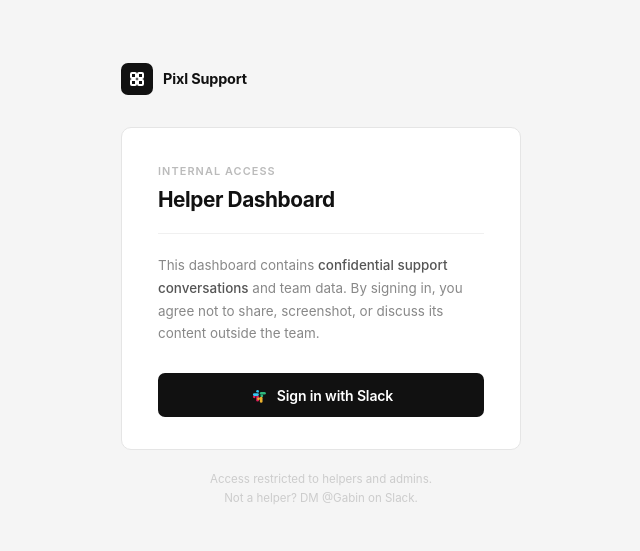
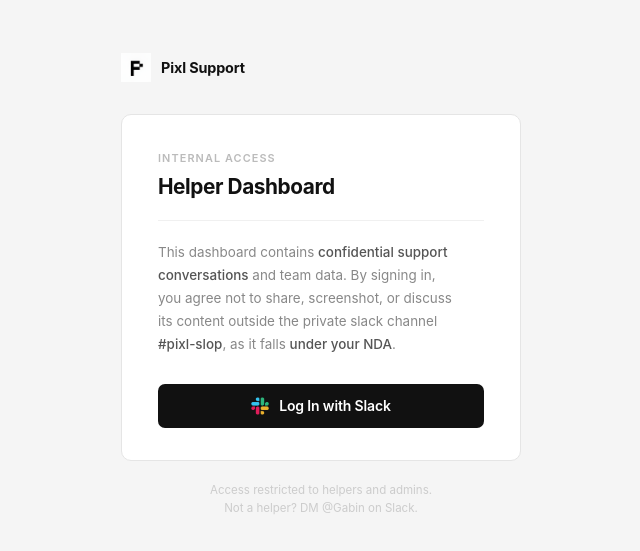
Before and after one commit to Gabouin/pixorpheus, a website: page public/login.html in a window 1280 px wide. Shown: the part 115-666 px from the top of the page, without its empty margins (319-959 px from the left). Drawn offline with Linux system fonts and the light colour scheme.

Commit message:
improve ui of the login page with logos and rephrase login sentence

```diff
--- a/public/login.html
+++ b/public/login.html
@@ -29,25 +29,6 @@
       align-items: center;
       gap: 10px;
       margin-bottom: 32px;
-    }
-    .brand-mark {
-      width: 32px;
-      height: 32px;
-      background: #111;
-      border-radius: 7px;
-      display: flex;
-      align-items: center;
-      justify-content: center;
-      flex-shrink: 0;
-    }
-    .brand-mark svg {
-      width: 16px;
-      height: 16px;
-      fill: none;
-      stroke: #fff;
-      stroke-width: 2;
-      stroke-linecap: round;
-      stroke-linejoin: round;
     }
     .brand-name {
       font-size: 0.9rem;
@@ -153,14 +134,7 @@
   <div class="wrap">
 
     <div class="brand">
-      <div class="brand-mark">
-        <svg viewBox="0 0 16 16">
-          <rect x="2" y="2" width="5" height="5" rx="1"/>
-          <rect x="9" y="2" width="5" height="5" rx="1"/>
-          <rect x="2" y="9" width="5" height="5" rx="1"/>
-          <rect x="9" y="9" width="5" height="5" rx="1"/>
-        </svg>
-      </div>
+        <img src="/images/p-logo.png" alt="Pixl Support" style="width:30px;height:30px;object-fit:contain;">
       <span class="brand-name">Pixl Support</span>
     </div>
 
@@ -170,20 +144,11 @@
       <div class="divider"></div>
       <p class="notice">
         This dashboard contains <strong>confidential support conversations</strong> and team data.
-        By signing in, you agree not to share, screenshot, or discuss its content outside the team.
+        By signing in, you&nbsp;agree not to share, screenshot, or discuss its&nbsp;content outside the private slack channel <strong style="white-space:nowrap">#pixl-slop</strong>, as it falls <strong>under your NDA</strong>.
       </p>
       <a href="/auth/slack" class="btn">
-        <svg viewBox="0 0 54 54" fill="none" xmlns="http://www.w3.org/2000/svg">
-          <path d="M19.7 32.6a4 4 0 0 1-4 4 4 4 0 0 1-4-4 4 4 0 0 1 4-4h4v4z" fill="#E01E5A"/>
-          <path d="M21.7 32.6a4 4 0 0 1 4-4 4 4 0 0 1 4 4v10a4 4 0 0 1-4 4 4 4 0 0 1-4-4v-10z" fill="#E01E5A"/>
-          <path d="M25.7 19.7a4 4 0 0 1-4-4 4 4 0 0 1 4-4 4 4 0 0 1 4 4v4h-4z" fill="#36C5F0"/>
-          <path d="M25.7 21.7a4 4 0 0 1 4 4 4 4 0 0 1-4 4H15.7a4 4 0 0 1-4-4 4 4 0 0 1 4-4h10z" fill="#36C5F0"/>
-          <path d="M38.6 25.7a4 4 0 0 1 4 4 4 4 0 0 1-4 4 4 4 0 0 1-4-4v-4h4z" fill="#2EB67D"/>
-          <path d="M36.6 25.7a4 4 0 0 1-4-4 4 4 0 0 1 4-4h10a4 4 0 0 1 4 4 4 4 0 0 1-4 4h-10z" fill="#2EB67D"/>
-          <path d="M32.6 38.6a4 4 0 0 1-4 4 4 4 0 0 1-4-4 4 4 0 0 1 4-4h4v4z" fill="#ECB22E"/>
-          <path d="M32.6 36.6a4 4 0 0 1 4-4 4 4 0 0 1 4 4v10a4 4 0 0 1-4 4 4 4 0 0 1-4-4v-10z" fill="#ECB22E"/>
-        </svg>
-        Sign in with Slack
+        <img src="/images/slack-icon.png" alt="Slack" style="width:18px;height:18px;object-fit:contain;">
+        Log In with Slack
       </a>
       <div class="error" id="error-msg"></div>
     </div>
```
Also changed, not shown: .claude/settings.json (deleted), README.md, public/images/p-logo.png (added), public/images/slack-icon.png (added).
